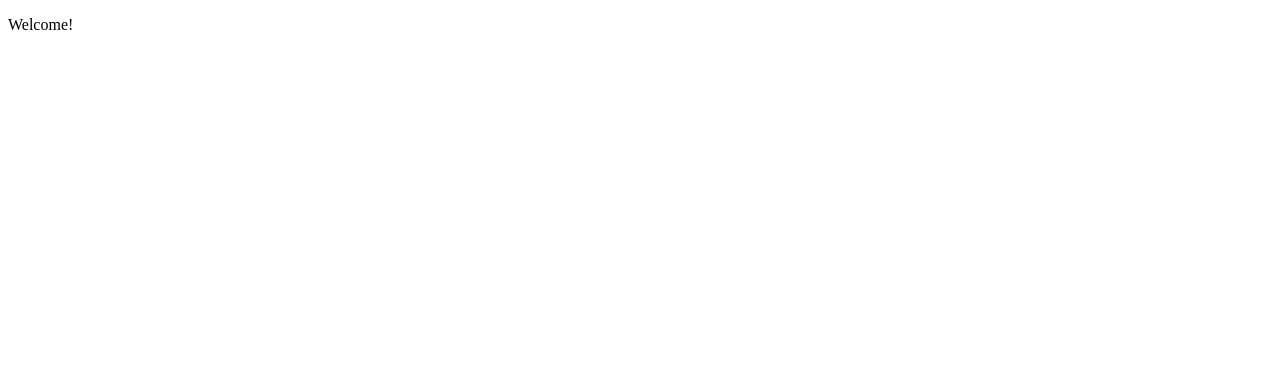
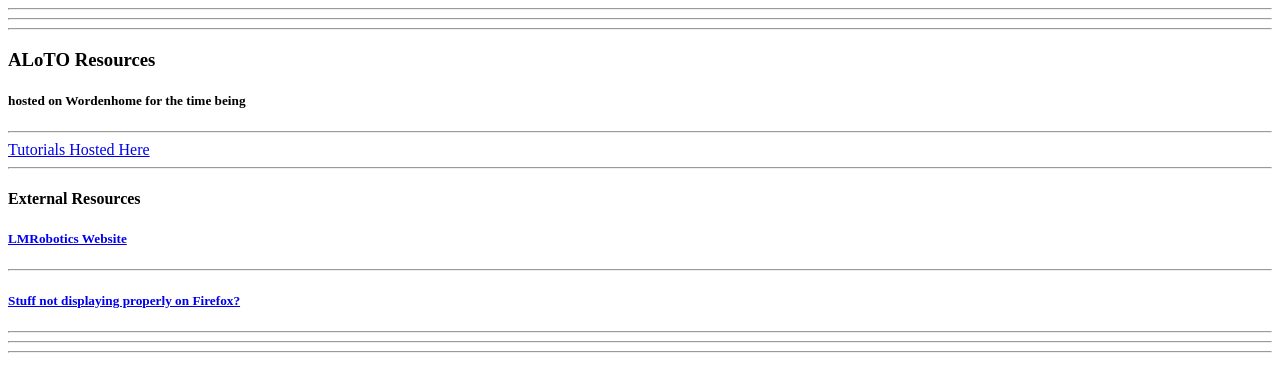
Before and after one commit to MediumAutomaton/mediumautomaton.github.io, a plain HTML site: page index.html in a window 1280 px wide. Drawn offline with Linux system fonts and the light colour scheme.

Commit message:
Update index.html

```diff
--- a/index.html
+++ b/index.html
@@ -1,7 +1,25 @@
 <!DOCTYPE html>
-<head>
-  <title>MediumAutomaton's GitHub Pages</title>
-</head>
-<body>
-  <p>Welcome!</p>
-</body>
+<html>
+  <head>
+    <meta charset="UTF-8">
+    <meta name="viewport" content="width=device-width, initial-scale=1.0">
+    <title>Index - ALoTO Resources</title>
+    <link href="global.css" rel="stylesheet" type="text/css" media="all">
+  </head>
+  <body>
+    <hr><hr><hr>
+    <h3>ALoTO Resources</h3>
+    <h5>hosted on Wordenhome for the time being</h5>
+    <hr>
+    <a href="tutorial/collect.html">Tutorials Hosted Here</a>
+    <!--<br><br>-->
+    <!--<a href="meeting/5_20_23.html">Latest Meeting Notes</a>-->
+    <hr>
+    <h4>External Resources</h4>
+    <a href="https://lmrobotics.org"><h5>LMRobotics Website</h5></a>
+    <!--<a href="https://docs.google.com/spreadsheets/d/1ZDCpGWNQ_vrbDQt4Of63qrG_0R5DgStq2T_gJ77580Q/edit?usp=sharing">To-Do List</a>-->
+    <hr>
+    <h5><a href="https://support.mozilla.org/en-US/questions/1297287">Stuff not displaying properly on Firefox?</a></h5>
+    <hr><hr><hr>
+  </body>
+</html>
```
